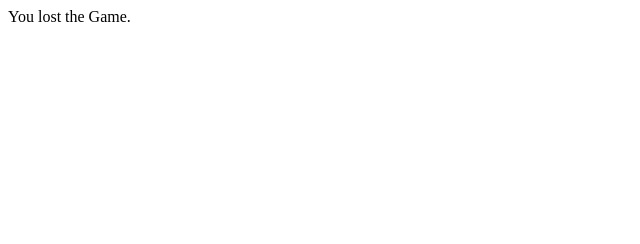
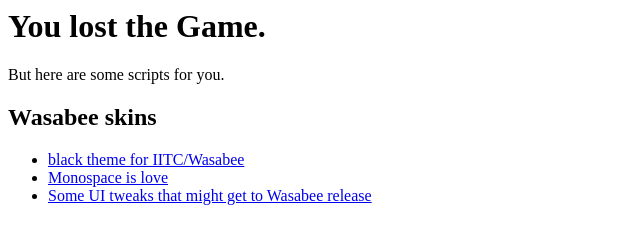
Before and after one commit to le-jeu/le-jeu.github.io, a plain HTML site: page index.html in a window 1280 px wide. Shown: the whole page, without its empty margins (0-640 px from the left). Drawn offline with Linux system fonts and the light colour scheme.

Commit message:
update index

```diff
--- a/index.html
+++ b/index.html
@@ -1 +1,15 @@
-You lost the Game.
+<html>
+<body>
+<h1>You lost the Game.</h1>
+
+But here are some scripts for you.
+
+<h2>Wasabee skins</h2>
+
+<ul>
+	<li><a href="dist/Black-wasabee-skin.user.js">black theme for IITC/Wasabee</a></li>
+	<li><a href="dist/monospace-wasabee-skin.user.js">Monospace is love</a></li>
+	<li><a href="dist/wasabee-fix-wasabee-skin.user.js">Some UI tweaks that might get to Wasabee release</a></li>
+</ul>
+</body>
+</html>
```
